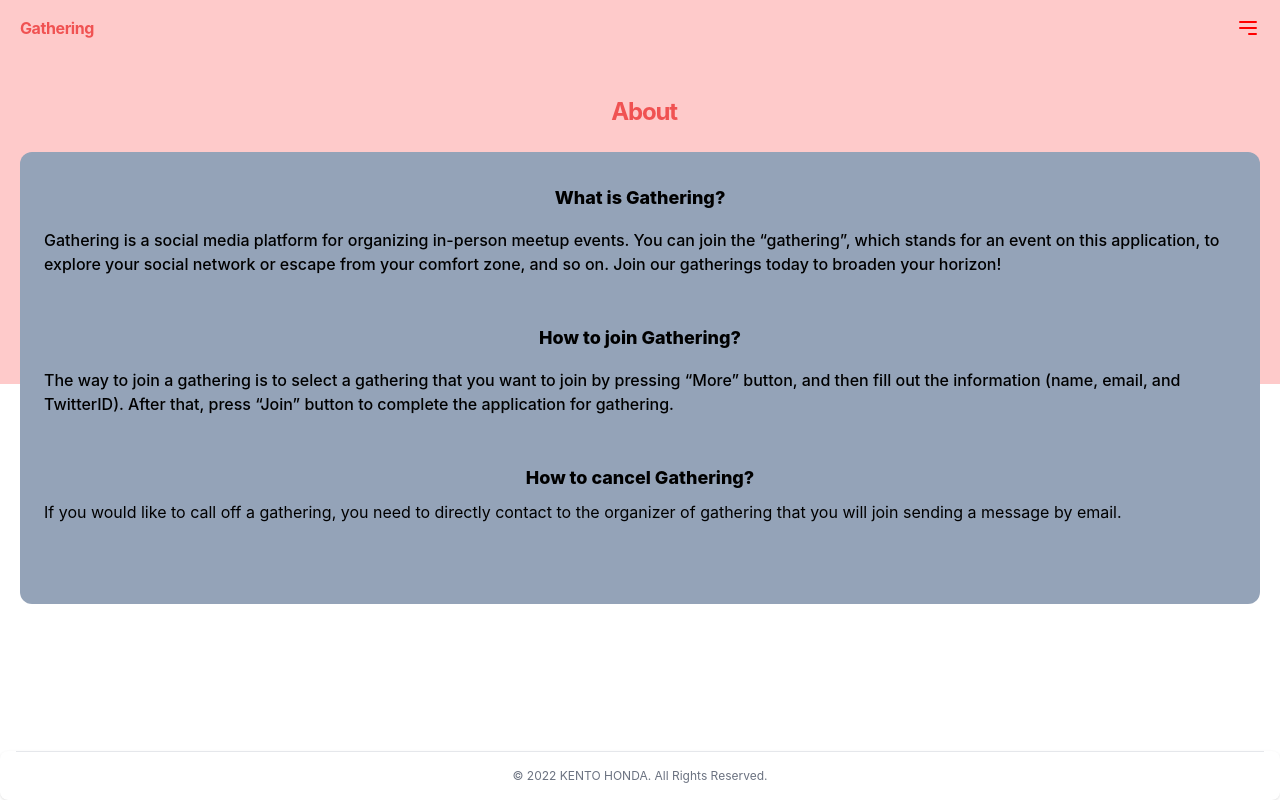
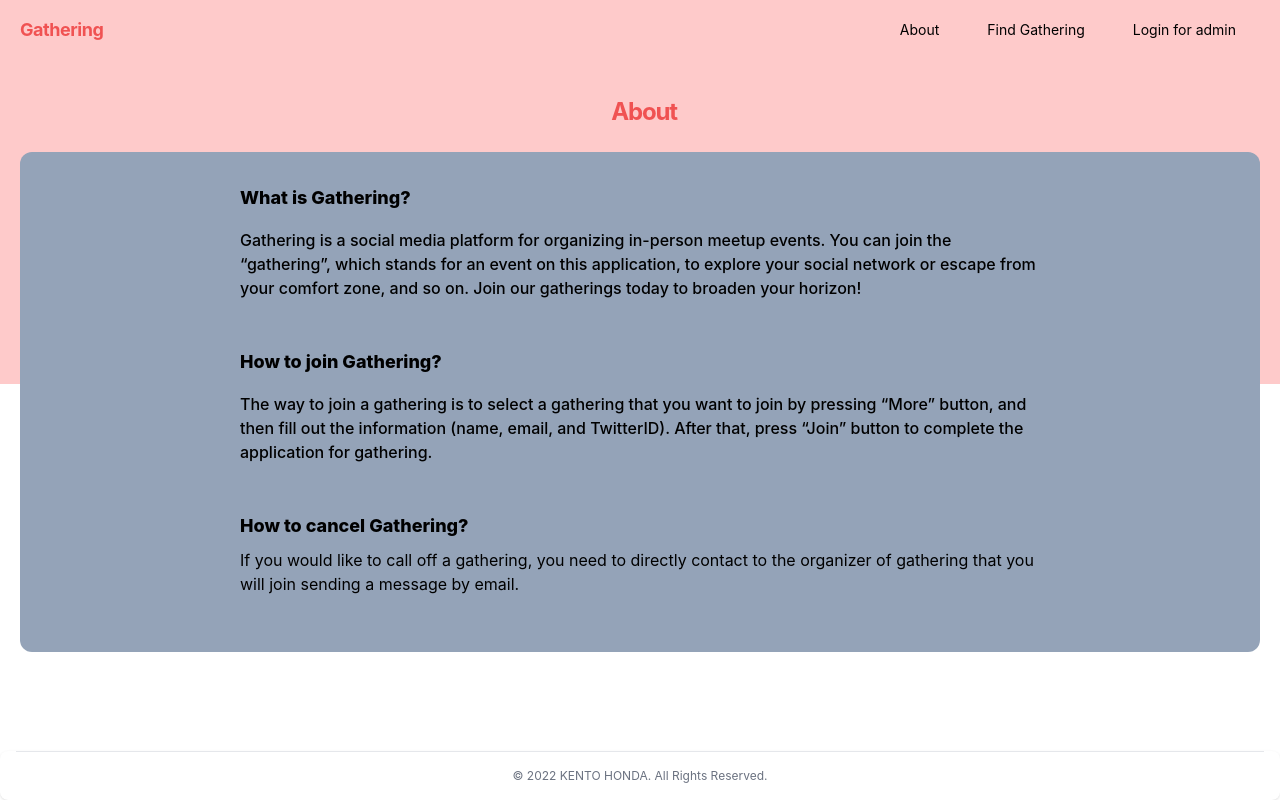
Before and after one commit to keento0809/gathering, a Next.js app in the folder frontend/: page /about in a window 1280 px wide. Built offline with nearby package versions, Linux system fonts and the light colour scheme; no server answers.

Commit message:
Added additional NavMenu for responsible design (1024px)

```diff
--- a/frontend/components/navbar/NavBar.tsx
+++ b/frontend/components/navbar/NavBar.tsx
@@ -2,10 +2,12 @@ import React, { useState, useEffect } from "react";
 import Link from "next/link";
 import { useRouter } from "next/router";
 import NavMenu from "../NavMenu/NavMenu";
+import { GetServerSideProps } from "next";
+import { getSession, useSession } from "next-auth/react";
 
 const NavBar = () => {
   const [isMenuOpen, setIsMenuOpen] = useState(false);
-
+  const { data: session } = useSession();
   const { query } = useRouter();
 
   const handleToggleMenu = () => {
@@ -25,12 +27,15 @@ const NavBar = () => {
         <div className="header-container px-5 py-4 flex flex-row justify-between items-center">
           <section className="header-left">
             <Link href="/home">
-              <span className="text-red-500 font-bold tracking-tight">
+              <span className="text-red-500 font-bold tracking-tight lg:text-lg">
                 Gathering
               </span>
             </Link>
           </section>
-          <section className="header-right" onClick={handleToggleMenu}>
+          <section
+            className="header-right-mobile lg:hidden"
+            onClick={handleToggleMenu}
+          >
             {!isMenuOpen && (
               <svg
                 xmlns="http://www.w3.org/2000/svg"
@@ -64,6 +69,22 @@ const NavBar = () => {
               </svg>
             )}
           </section>
+          <section className="header-right-desktop hidden lg:block">
+            <ul className="flex flex-row">
+              <li className="px-6 text-sm">
+                <Link href={"/about"}>About</Link>
+              </li>
+              <li className="px-6 text-sm">
+                <Link href={"/search"}>Find Gathering</Link>
+              </li>
+              <li className="px-6 text-sm">
+                <Link href={"/admin/home"}>
+                  {session ? "Admin page" : "Login for admin"}
+                </Link>
+              </li>
+              <hr />
+            </ul>
+          </section>
         </div>
       </header>
       {isMenuOpen && <NavMenu />}
@@ -72,3 +93,12 @@ const NavBar = () => {
 };
 
 export default NavBar;
+
+export const getServerSideProps: GetServerSideProps = async (context) => {
+  const session = await getSession(context);
+  return {
+    props: {
+      session,
+    },
+  };
+};
--- a/frontend/pages/about/index.tsx
+++ b/frontend/pages/about/index.tsx
@@ -10,9 +10,9 @@ const About = () => {
           About
         </h2>
         <Card>
-          <div className="explanations py-2">
+          <div className="explanations py-2 lg:max-w-800 lg:mx-auto">
             <section className="pb-12">
-              <h3 className="section-title text-lg lg:text-center font-extrabold">
+              <h3 className="section-title text-lg font-extrabold">
                 What is Gathering?
               </h3>
               <p className="pt-4 font-medium">
@@ -24,7 +24,7 @@ const About = () => {
               </p>
             </section>
             <section className="pb-12">
-              <h3 className="section-title text-lg lg:text-center font-extrabold">
+              <h3 className="section-title text-lg font-extrabold">
                 How to join Gathering?
               </h3>
               <p className="pt-4 font-medium">
@@ -36,7 +36,7 @@ const About = () => {
               </p>
             </section>
             <section className="pb-12">
-              <h3 className="section-title text-lg lg:text-center font-extrabold">
+              <h3 className="section-title text-lg font-extrabold">
                 How to cancel Gathering?
               </h3>
               <p className="pt-2">
--- a/frontend/tailwind.config.js
+++ b/frontend/tailwind.config.js
@@ -19,6 +19,7 @@ module.exports = {
       },
       maxWidth: {
         100: "100px",
+        800: "800px",
       },
       minWidth: {
         100: "100px",
```
